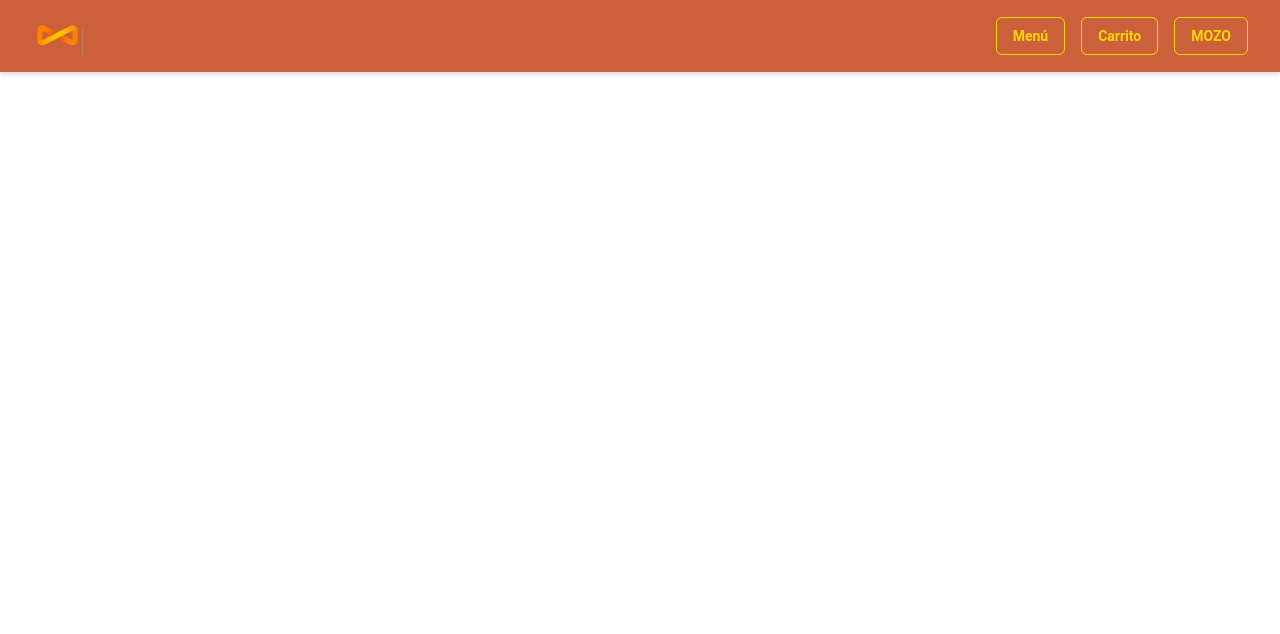
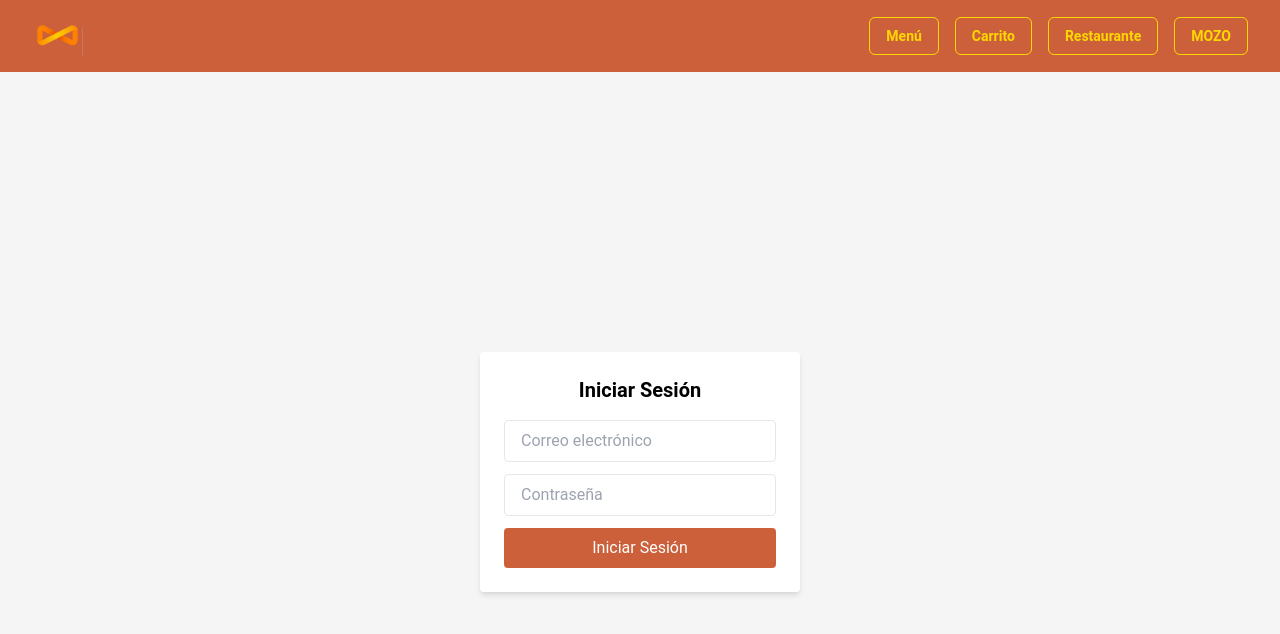
Before and after one commit to juani-castore/mozo-prototipo, a React (Vite) app: page /restaurante in a window 1280 px wide. Before the commit this address had no page. Shown: the top 634 px of the page. Built offline with nearby package versions, Linux system fonts and the light colour scheme.

Commit message:
interfaz restaurante

```diff
--- a/src/App.jsx
+++ b/src/App.jsx
@@ -1,21 +1,21 @@
-import React, { useState, useEffect } from 'react';
-import { BrowserRouter as Router, Routes, Route } from 'react-router-dom';
-import Navbar from './components/Navbar';
-import Menu from './components/Menu';
-import Cart from './components/Cart';
-import Checkout from './components/Checkout';
-import OrderConfirmation from './components/OrderConfirmation';
+import React, { useState, useEffect } from "react";
+import { BrowserRouter as Router, Routes, Route } from "react-router-dom";
+import Navbar from "./components/Navbar";
+import Menu from "./components/Menu";
+import Cart from "./components/Cart";
+import Checkout from "./components/Checkout";
+import OrderConfirmation from "./components/OrderConfirmation";
+import RestauranteLogin from "./components/RestauranteLogin";
+import Pedidos from "./components/Pedidos";
 
 function App() {
   const [cart, setCart] = useState(() => {
-    // Carga inicial del carrito desde localStorage
-    const savedCart = localStorage.getItem('cart');
+    const savedCart = localStorage.getItem("cart");
     return savedCart ? JSON.parse(savedCart) : [];
   });
 
-  // Guarda el carrito en localStorage cada vez que cambie
   useEffect(() => {
-    localStorage.setItem('cart', JSON.stringify(cart));
+    localStorage.setItem("cart", JSON.stringify(cart));
   }, [cart]);
 
   return (
@@ -26,6 +26,8 @@ function App() {
         <Route path="/cart" element={<Cart cart={cart} setCart={setCart} />} />
         <Route path="/checkout" element={<Checkout cart={cart} />} />
         <Route path="/order-confirmation" element={<OrderConfirmation />} />
+        <Route path="/restaurante" element={<RestauranteLogin />} />
+        <Route path="/restaurante/pedidos" element={<Pedidos />} />
       </Routes>
     </Router>
   );
--- a/src/components/Navbar.jsx
+++ b/src/components/Navbar.jsx
@@ -21,6 +21,12 @@ const Navbar = () => {
         >
           Carrito
         </Link>
+        <Link
+          to="/restaurante"
+          className="text-gold text-sm font-bold px-4 py-2 border border-gold rounded-md hover:bg-gold hover:text-white transition"
+        >
+          Restaurante
+        </Link>
         <a
           href="https://mozo-phi.vercel.app/"
           target="_blank"
--- /dev/null
+++ b/src/components/Pedidos.jsx
@@ -0,0 +1,146 @@
+import React, { useEffect, useState } from "react";
+import { collection, onSnapshot, doc, updateDoc } from "firebase/firestore";
+import { db } from "../firebaseConfig";
+
+const Pedidos = () => {
+  const [orders, setOrders] = useState([]);
+  const [loading, setLoading] = useState(true);
+  const [error, setError] = useState(null);
+
+  useEffect(() => {
+    const unsubscribe = onSnapshot(
+      collection(db, "pedidos"),
+      (snapshot) => {
+        const fetchedOrders = snapshot.docs.map((doc) => {
+          const data = doc.data();
+          return {
+            id: doc.id,
+            orderId: data.orderId || "Sin ID",
+            name: data.name || "Sin Nombre",
+            total: data.total || 0,
+            status: data.status || "pendiente",
+            items: Array.isArray(data.items) ? data.items : [],
+            pickupTime: data.pickupTime || "0",
+            comments: data.comments || "Sin comentarios",
+          };
+        });
+        // Ordenar los pedidos pendientes por pickupTime
+        fetchedOrders.sort((a, b) => {
+          if (a.pickupTime === "0" && b.pickupTime !== "0") return -1;
+          if (a.pickupTime !== "0" && b.pickupTime === "0") return 1;
+          return a.pickupTime.localeCompare(b.pickupTime);
+        });
+        setOrders(fetchedOrders);
+        setLoading(false);
+      },
+      (err) => {
+        console.error("Error al obtener los pedidos:", err);
+        setError("Error al cargar los pedidos. Inténtalo de nuevo más tarde.");
+        setLoading(false);
+      }
+    );
+
+    return () => unsubscribe();
+  }, []);
+
+  const handleChangeStatus = async (id, newStatus) => {
+    try {
+      const orderRef = doc(db, "pedidos", id);
+      await updateDoc(orderRef, { status: newStatus }); // Actualiza en la base de datos
+    } catch (error) {
+      console.error("Error al actualizar el estado del pedido:", error);
+    }
+  };
+
+  if (loading) {
+    return <p className="text-center text-gray-600">Cargando pedidos...</p>;
+  }
+
+  if (error) {
+    return <p className="text-center text-red-500">{error}</p>;
+  }
+
+  // Separar pedidos pendientes y entregados
+  const pendingOrders = orders.filter((order) => order.status === "pendiente");
+  const deliveredOrders = orders
+    .filter((order) => order.status === "entregado")
+    .sort((a, b) => b.orderId - a.orderId); // Ordenar por orderId de forma decreciente
+
+  return (
+    <div className="container mx-auto px-4 py-8">
+      <h2 className="text-3xl font-bold text-center text-brick mb-8">Pedidos Activos</h2>
+
+      <section className="mb-8">
+        <h3 className="text-2xl font-semibold text-red-600 mb-4">Pedidos Pendientes</h3>
+        {pendingOrders.length === 0 ? (
+          <p className="text-center text-gray-600">No hay pedidos pendientes.</p>
+        ) : (
+          <div className="grid grid-cols-1 md:grid-cols-2 gap-4">
+            {pendingOrders.map((order) => (
+              <div
+                key={order.id}
+                className="p-4 bg-white shadow rounded-lg border border-gray-200"
+              >
+                <h3 className="text-xl font-semibold text-brick mb-2">
+                  Pedido #{order.orderId}
+                </h3>
+                <p className="text-gray-700 mb-1">
+                  <strong>Nombre:</strong> {order.name}
+                </p>
+                <p className="text-gray-700 mb-1">
+                  <strong>Total:</strong> ${order.total}
+                </p>
+                <p className="text-gray-700 mb-1">
+                  <strong>Hora de Retiro:</strong> {order.pickupTime === "0" ? "Retirar Ahora" : order.pickupTime}
+                </p>
+                <p className="text-gray-700 mb-1">
+                  <strong>Comentarios:</strong> {order.comments}
+                </p>
+                <button
+                  onClick={() => handleChangeStatus(order.id, "entregado")}
+                  className="w-full bg-green-500 text-white py-2 rounded mt-4 hover:bg-green-600"
+                >
+                  Marcar como Entregado
+                </button>
+              </div>
+            ))}
+          </div>
+        )}
+      </section>
+
+      <section>
+        <h3 className="text-2xl font-semibold text-green-600 mb-4">Pedidos Entregados</h3>
+        {deliveredOrders.length === 0 ? (
+          <p className="text-center text-gray-600">No hay pedidos entregados.</p>
+        ) : (
+          <div className="grid grid-cols-1 md:grid-cols-2 gap-4">
+            {deliveredOrders.map((order) => (
+              <div
+                key={order.id}
+                className="p-4 bg-green-100 shadow rounded-lg border border-gray-200"
+              >
+                <h3 className="text-xl font-semibold text-green-700 mb-2">
+                  Pedido #{order.orderId}
+                </h3>
+                <p className="text-gray-700 mb-1">
+                  <strong>Nombre:</strong> {order.name}
+                </p>
+                <p className="text-gray-700 mb-1">
+                  <strong>Total:</strong> ${order.total}
+                </p>
+                <p className="text-gray-700 mb-1">
+                  <strong>Hora de Retiro:</strong> {order.pickupTime === "0" ? "Retirar Ahora" : order.pickupTime}
+                </p>
+                <p className="text-gray-700 mb-1">
+                  <strong>Comentarios:</strong> {order.comments}
+                </p>
+              </div>
+            ))}
+          </div>
+        )}
+      </section>
+    </div>
+  );
+};
+
+export default Pedidos;
--- /dev/null
+++ b/src/components/RestauranteLogin.jsx
@@ -0,0 +1,60 @@
+import React, { useState } from "react";
+import { useNavigate } from "react-router-dom";
+import { getAuth, signInWithEmailAndPassword } from "firebase/auth";
+
+const RestauranteLogin = () => {
+  const [email, setEmail] = useState("");
+  const [password, setPassword] = useState("");
+  const [error, setError] = useState("");
+  const navigate = useNavigate();
+
+  const handleLogin = async (e) => {
+    e.preventDefault();
+    const auth = getAuth();
+
+    try {
+      // Intenta iniciar sesión con el correo y la contraseña
+      await signInWithEmailAndPassword(auth, email, password);
+      navigate("/restaurante/pedidos"); // Redirige a la página de pedidos si el login es exitoso
+    } catch (err) {
+      // Maneja errores de inicio de sesión
+      setError("Error al iniciar sesión. Verifica tus credenciales.");
+    }
+  };
+
+  return (
+    <div className="flex justify-center items-center h-screen bg-gray-100">
+      <form
+        onSubmit={handleLogin}
+        className="bg-white p-6 rounded shadow-md w-80"
+      >
+        <h1 className="text-xl font-bold mb-4 text-center">Iniciar Sesión</h1>
+        <input
+          type="email"
+          placeholder="Correo electrónico"
+          value={email}
+          onChange={(e) => setEmail(e.target.value)}
+          className="w-full px-4 py-2 border rounded mb-3"
+          required
+        />
+        <input
+          type="password"
+          placeholder="Contraseña"
+          value={password}
+          onChange={(e) => setPassword(e.target.value)}
+          className="w-full px-4 py-2 border rounded mb-3"
+          required
+        />
+        {error && <p className="text-red-500 text-sm mb-3">{error}</p>}
+        <button
+          type="submit"
+          className="w-full bg-brick text-white py-2 rounded hover:bg-brick-light"
+        >
+          Iniciar Sesión
+        </button>
+      </form>
+    </div>
+  );
+};
+
+export default RestauranteLogin;
```
